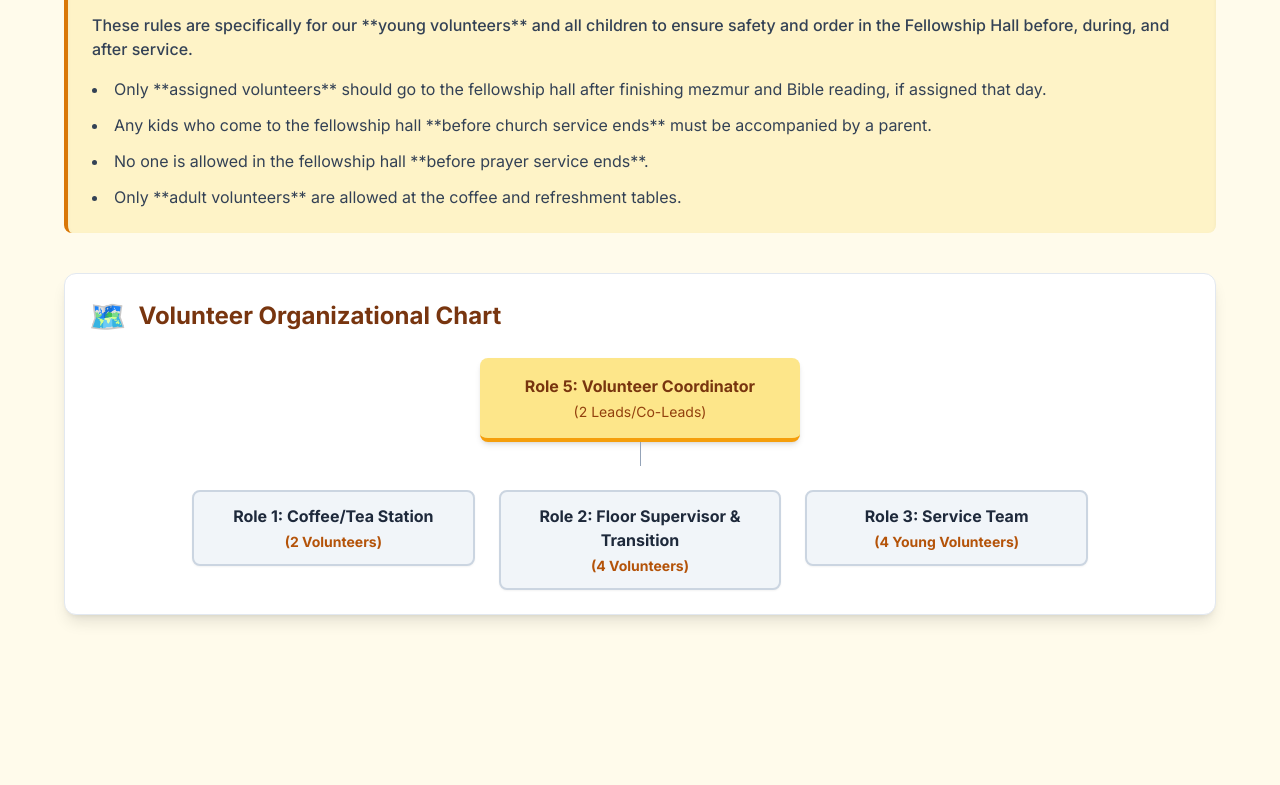
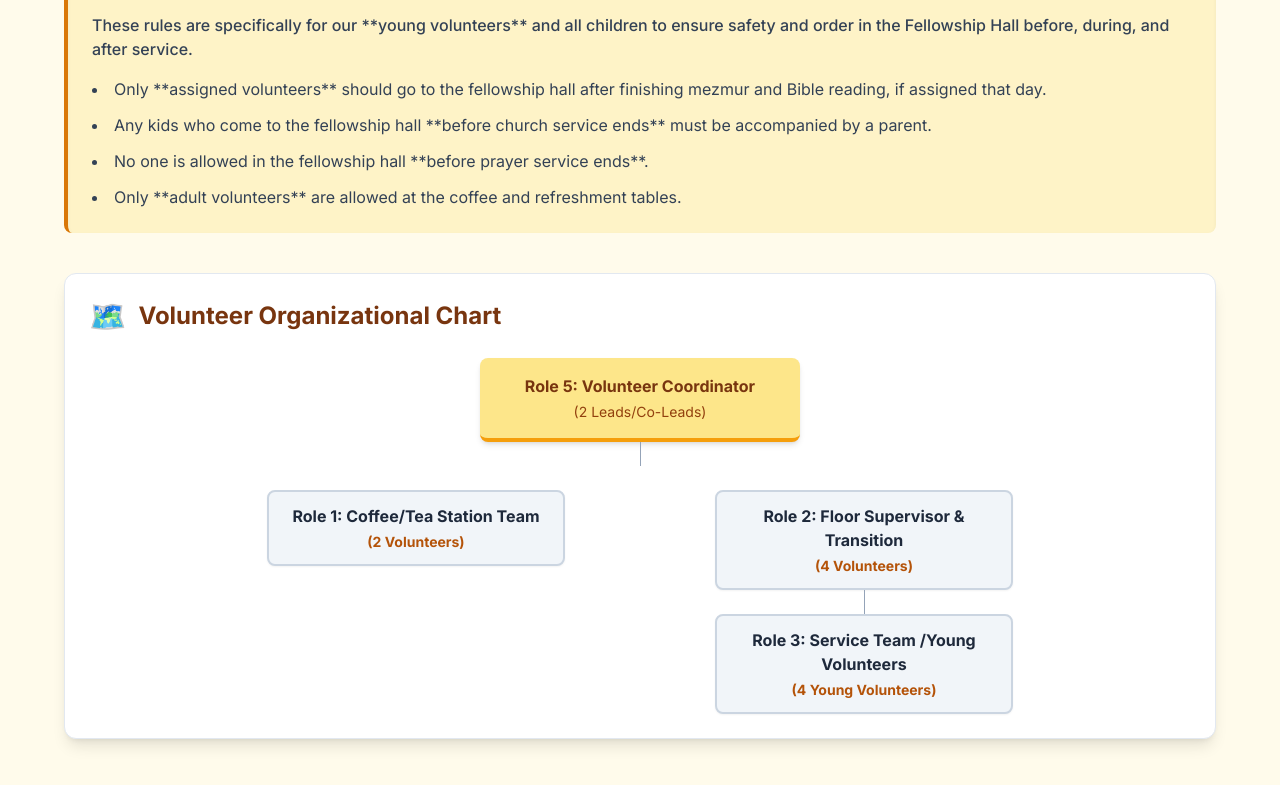
Before and after one commit to vaStGeorges/volunteers.github.io, a plain HTML site: page index.html in a window 1280 px wide. Shown: the part 1435-2220 px from the top of the page. Before the commit the page ends 2138 px from the top, so only its background shows below. Drawn offline with nearby package versions, Linux system fonts and the light colour scheme.

Commit message:
Update index.html

```diff
--- a/index.html
+++ b/index.html
@@ -61,7 +61,7 @@
                 </button>
                 <button data-role="3" class="role-card text-left p-4 bg-white border-2 border-transparent rounded-lg shadow-md hover:shadow-lg focus:outline-none focus:ring-2 focus:ring-amber-500">
                     <span class="block text-sm font-semibold text-amber-700">Role 3</span>
-                    <span class="block text-lg font-bold text-slate-900">Service Team</span>
+                    <span class="block text-lg font-bold text-slate-900">Service Team /Young Volunteers</span>
                 </button>
                 <button data-role="5" class="role-card text-left p-4 bg-white border-2 border-transparent rounded-lg shadow-md hover:shadow-lg focus:outline-none focus:ring-2 focus:ring-amber-500">
                     <span class="block text-sm font-semibold text-amber-700">Role 5</span>
@@ -102,7 +102,7 @@
                     </ul>
                 </div>
                 <div id="role-content-3" class="role-content">
-                    <h2 class="text-2xl font-bold text-amber-900 mb-2">Role 3: Children’s Meal Server & Communicator (The Service Team)</h2>
+                    <h2 class="text-2xl font-bold text-amber-900 mb-2">Role 3: Children’s Meal Server & Communicator (The Service Team /Young Volunteers)</h2>
                     <p class="text-slate-600 mb-6">This role provides direct meal service and handles all necessary verbal communication and announcements via the microphone.</p>
                     <h3 class="font-bold text-slate-800 mb-4">Key Responsibilities:</h3>
                     <ul class="space-y-3">
@@ -176,30 +176,33 @@
                     <div class="w-px h-6 bg-slate-400"></div>
                 </div>
 
-                <!-- Level 2: Teams Reporting to Coordinator -->
+                <!-- Level 2: Teams Reporting to Coordinator (Role 1 and Role 2/3 Leader) -->
                 <div class="flex justify-center w-full">
-                    <div class="grid grid-cols-1 sm:grid-cols-2 lg:grid-cols-3 gap-6 w-full max-w-4xl">
+                    <div class="flex justify-around w-full max-w-4xl">
 
-                        <!-- Role 1 -->
-                        <div class="flex flex-col items-center">
+                        <!-- COLUMN 1: Role 1 (Peer of Role 2) -->
+                        <div class="flex flex-col items-center w-1/3 min-w-48">
+                            <!-- Role 1 Box -->
                             <div class="text-center w-full p-3 bg-slate-100 rounded-lg border-2 border-slate-300 shadow-sm">
-                                <p class="font-semibold text-slate-800">Role 1: Coffee/Tea Station</p>
+                                <p class="font-semibold text-slate-800">Role 1: Coffee/Tea Station Team</p>
                                 <p class="text-sm text-amber-700 font-bold mt-1">(2 Volunteers)</p>
                             </div>
                         </div>
 
-                        <!-- Role 2 (Combined from Role 2 and Role 4) -->
-                        <div class="flex flex-col items-center">
+                        <!-- COLUMN 2: Role 2 (Parent) and Role 3 (Child) -->
+                        <div class="flex flex-col items-center w-1/3 min-w-48">
+                            <!-- Role 2 Box (Leader) -->
                             <div class="text-center w-full p-3 bg-slate-100 rounded-lg border-2 border-slate-300 shadow-sm">
                                 <p class="font-semibold text-slate-800">Role 2: Floor Supervisor & Transition</p>
                                 <p class="text-sm text-amber-700 font-bold mt-1">(4 Volunteers)</p>
                             </div>
-                        </div>
 
-                        <!-- Role 3 -->
-                        <div class="flex flex-col items-center">
+                            <!-- Connector Line Down from Role 2 -->
+                            <div class="w-px h-6 bg-slate-400"></div>
+
+                            <!-- Role 3 Box (Reports to Role 2) -->
                             <div class="text-center w-full p-3 bg-slate-100 rounded-lg border-2 border-slate-300 shadow-sm">
-                                <p class="font-semibold text-slate-800">Role 3: Service Team</p>
+                                <p class="font-semibold text-slate-800">Role 3: Service Team /Young Volunteers</p>
                                 <p class="text-sm text-amber-700 font-bold mt-1">(4 Young Volunteers)</p>
                             </div>
                         </div>
```
